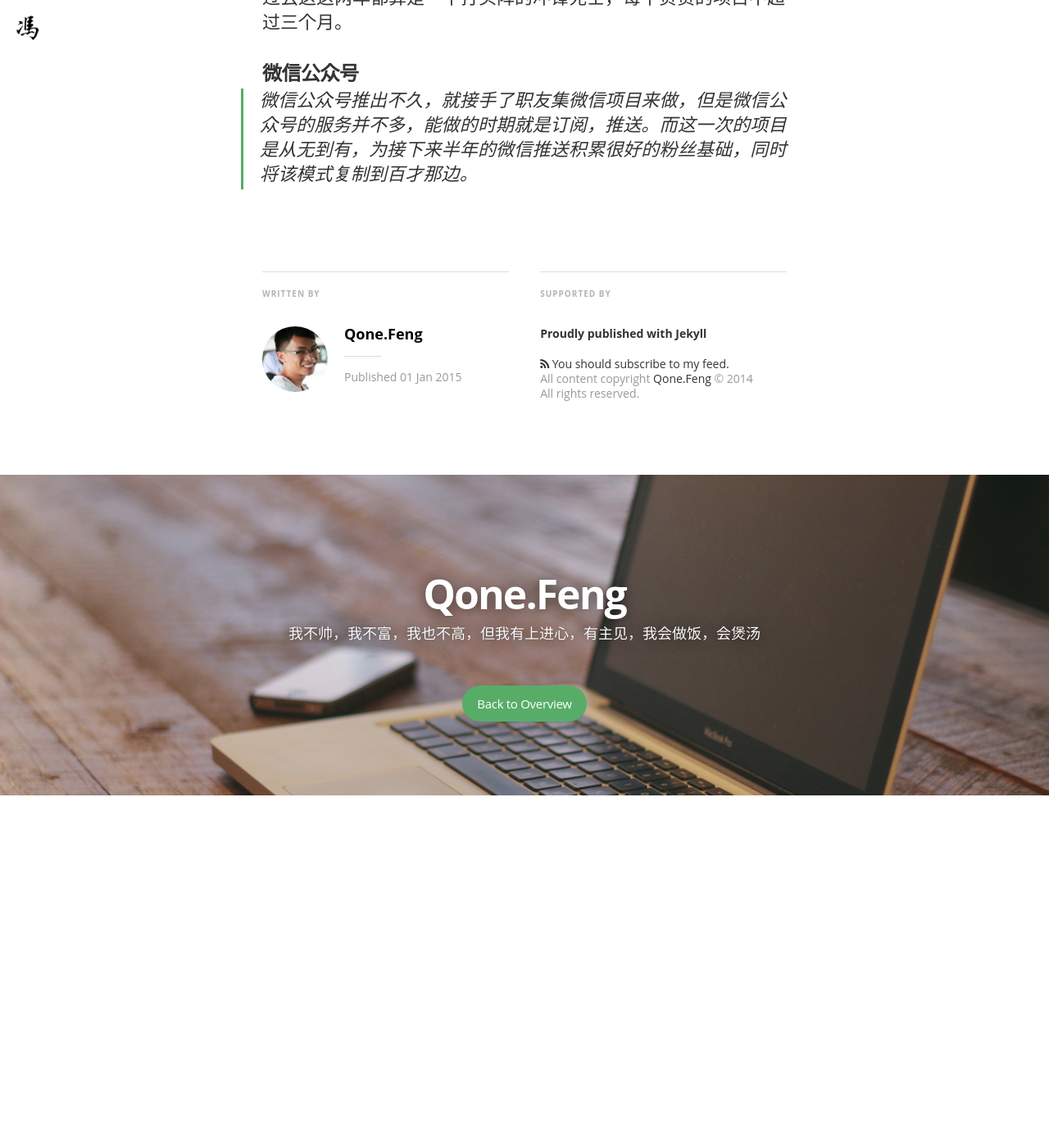
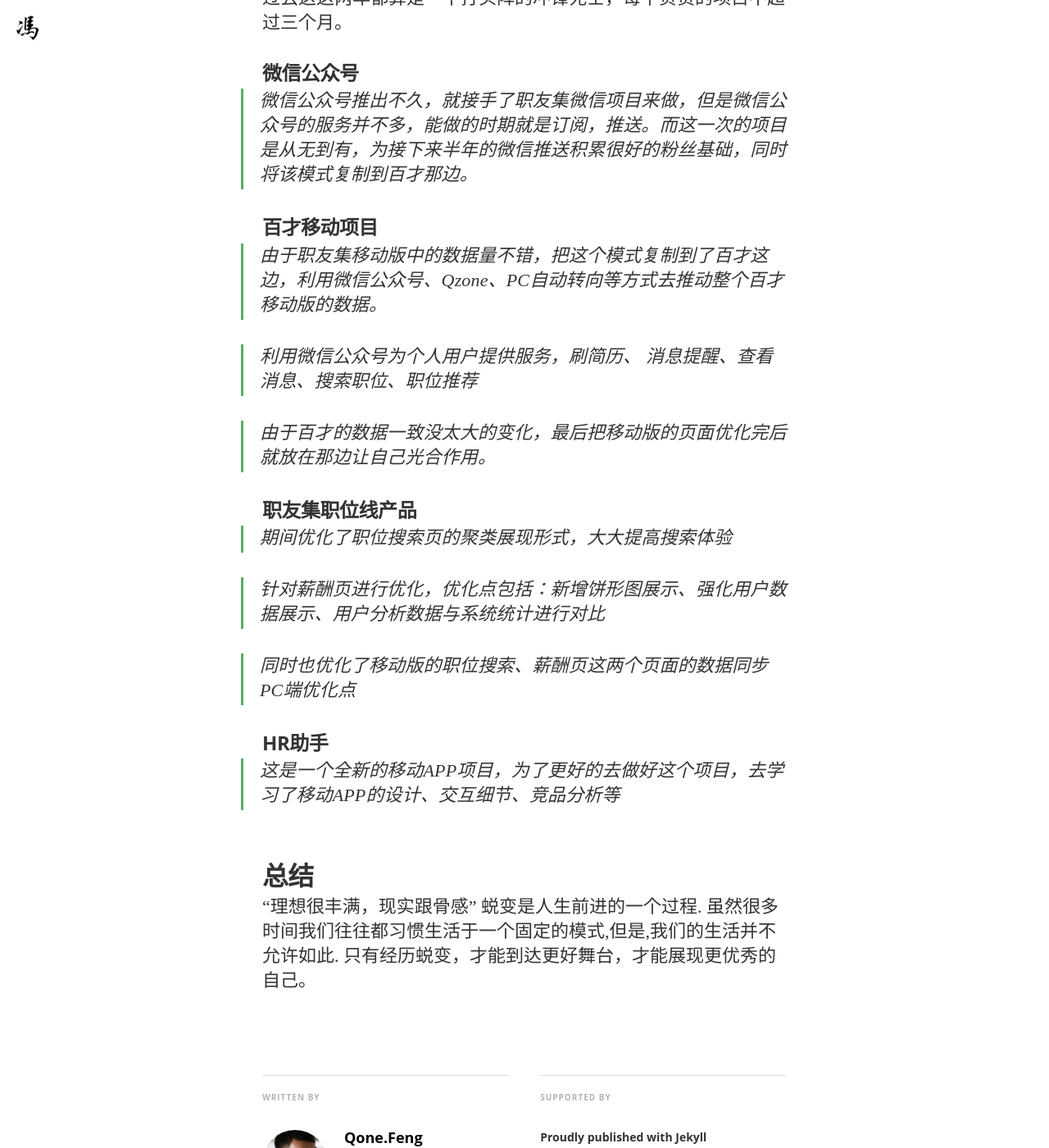
Before and after one commit to QoneFeng/qonefeng.github.io, a Jekyll site: the page built from _posts/2015-01-01-2014-summarize.markdown, in a window 1280 px wide and 1400 px high, scrolled down 3459 px. Shown: the whole window at 82% size. Built offline with Jekyll 4.4.1, drawn with Linux system fonts in a browser that asks for light colours; nearby versions of some CDN libraries; some web fonts are replaced; comment, search, counter and statistics services are not loaded; before the commit the page ends 4429 px from its top, so only the background shows below that.

Commit message:
2014个人总结

```diff
--- a/_posts/2015-01-01-2014-summarize.markdown
+++ b/_posts/2015-01-01-2014-summarize.markdown
@@ -42,3 +42,26 @@ image: /assets/article_images/2015-01-01-2014-summarize/desktop.jpg
 
 ###微信公众号
 > 微信公众号推出不久，就接手了职友集微信项目来做，但是微信公众号的服务并不多，能做的时期就是订阅，推送。而这一次的项目是从无到有，为接下来半年的微信推送积累很好的粉丝基础，同时将该模式复制到百才那边。
+
+###百才移动项目
+> 由于职友集移动版中的数据量不错，把这个模式复制到了百才这边，利用微信公众号、Qzone、PC自动转向等方式去推动整个百才移动版的数据。
+
+> 利用微信公众号为个人用户提供服务，刷简历、 消息提醒、查看消息、搜索职位、职位推荐
+
+> 由于百才的数据一致没太大的变化，最后把移动版的页面优化完后就放在那边让自己光合作用。
+
+###职友集职位线产品
+> 期间优化了职位搜索页的聚类展现形式，大大提高搜索体验
+
+> 针对薪酬页进行优化，优化点包括：新增饼形图展示、强化用户数据展示、用户分析数据与系统统计进行对比
+
+> 同时也优化了移动版的职位搜索、薪酬页这两个页面的数据同步PC端优化点
+
+###HR助手
+> 这是一个全新的移动APP项目，为了更好的去做好这个项目，去学习了移动APP的设计、交互细节、竞品分析等
+
+##总结
+“理想很丰满，现实跟骨感”
+蜕变是人生前进的一个过程.
+虽然很多时间我们往往都习惯生活于一个固定的模式,但是,我们的生活并不允许如此.
+只有经历蜕变，才能到达更好舞台，才能展现更优秀的自己。
```
